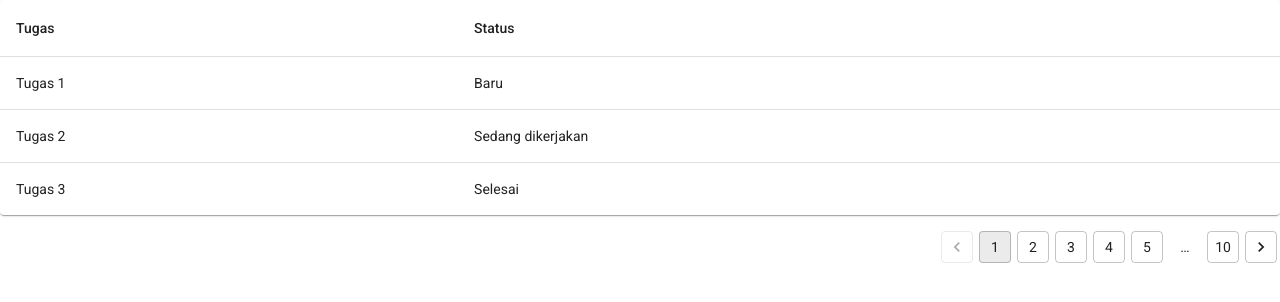
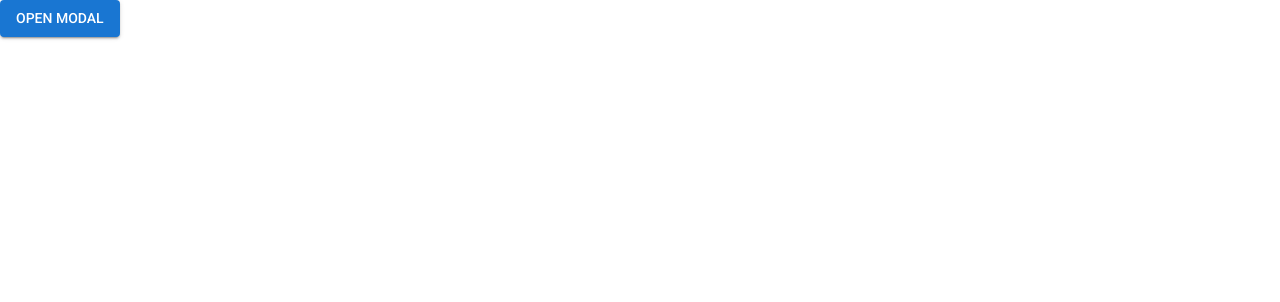
Before and after one commit to Fadell-Karlsefni/project-management-front-end, a React (Vite) app: page / in a window 1280 px wide. Shown: the top 302 px of the page. Built offline with nearby package versions, Linux system fonts and the light colour scheme.

Commit message:
simulasi kan component modal dengan membuat dashboard agar tampil

```diff
--- a/src/App.jsx
+++ b/src/App.jsx
@@ -7,8 +7,7 @@ import {
 } from '@mui/material';
 import { createBrowserRouter, Link, RouterProvider } from 'react-router';
 
-import Pagination from './components/ui/Pagination';
-import Table from './components/ui/Table';
+import Dashboard from './components/pages/dashboard';
 
 const theme = createTheme({
   typography: {
@@ -19,45 +18,7 @@ const theme = createTheme({
 const router = createBrowserRouter([
   {
     path: '/',
-    element: (
-      <Box>
-        <Table
-          columns={[
-            {
-              id: 'tugas',
-              label: 'Tugas',
-            },
-            {
-              id: 'status',
-              label: 'Status',
-            },
-          ]}
-          data={[
-            {
-              id: 1,
-              tugas: 'Tugas 1',
-              status: 'Baru',
-            },
-            {
-              id: 2,
-              tugas: 'Tugas 2',
-              status: 'Sedang dikerjakan',
-            },
-            {
-              id: 3,
-              tugas: 'Tugas 3',
-              status: 'Selesai',
-            },
-          ]}
-        />
-        <Pagination
-          count={10}
-          onChange={(_, page) => {
-            console.log('page:', page);
-          }}
-        />
-      </Box>
-    ),
+    element: <Dashboard />,
   },
   {
     path: '/login',
--- /dev/null
+++ b/src/components/pages/dashboard/dashboard.jsx
@@ -0,0 +1,29 @@
+import { Box, Button } from '@mui/material';
+import { useState } from 'react';
+
+import Modal from '../../ui/modal';
+
+const Dashboard = () => {
+  const [openModal, setOpenModal] = useState(false);
+  const handleOpen = () => setOpenModal(true);
+  const handleClose = () => setOpenModal(false);
+  return (
+    <Box>
+      <Button type="button" variant="contained" onClick={handleOpen}>
+        open Modal
+      </Button>
+      <Modal open={openModal} handleClose={handleClose} title={'Judul Modal'}>
+        <Box
+          sx={{
+            padding: 2,
+            width: 500,
+          }}
+        >
+          Isi modal
+        </Box>
+      </Modal>
+    </Box>
+  );
+};
+
+export default Dashboard;
--- /dev/null
+++ b/src/components/pages/dashboard/index.js
@@ -0,0 +1,3 @@
+import Dashboard from './dashboard';
+
+export default Dashboard;
```
